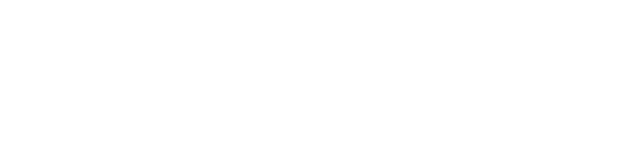
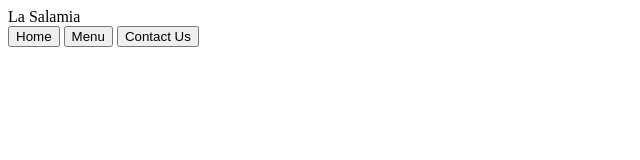
Before and after one commit to Ambz2/restaurant-page, a website built with webpack: page dist/index.html in a window 1280 px wide. Shown: the whole page, without its empty margins (0-640 px from the left). Built offline with nearby package versions, Linux system fonts and the light colour scheme.

```diff
--- a/dist/index.html
+++ b/dist/index.html
@@ -4,13 +4,21 @@
     <meta charset="UTF-8">
     <meta http-equiv="X-UA-Compatible" content="IE=edge">
     <meta name="viewport" content="width=device-width, initial-scale=1.0">
-    <title>Document</title>
+    <title>La Salamia</title>
 
 </head>
 <body>
     <script src="main.js"></script>
     <div id="content">
+        <header>La Salamia</header>
+        <nav>
+            <button>Home</button>
+            <button>Menu</button>
+            <button>Contact Us</button>
+        </nav>
+        <div id="mainbody">
 
+        </div>
     </div>
 </body>
 </html>
```
Also changed, not shown: README.md.
